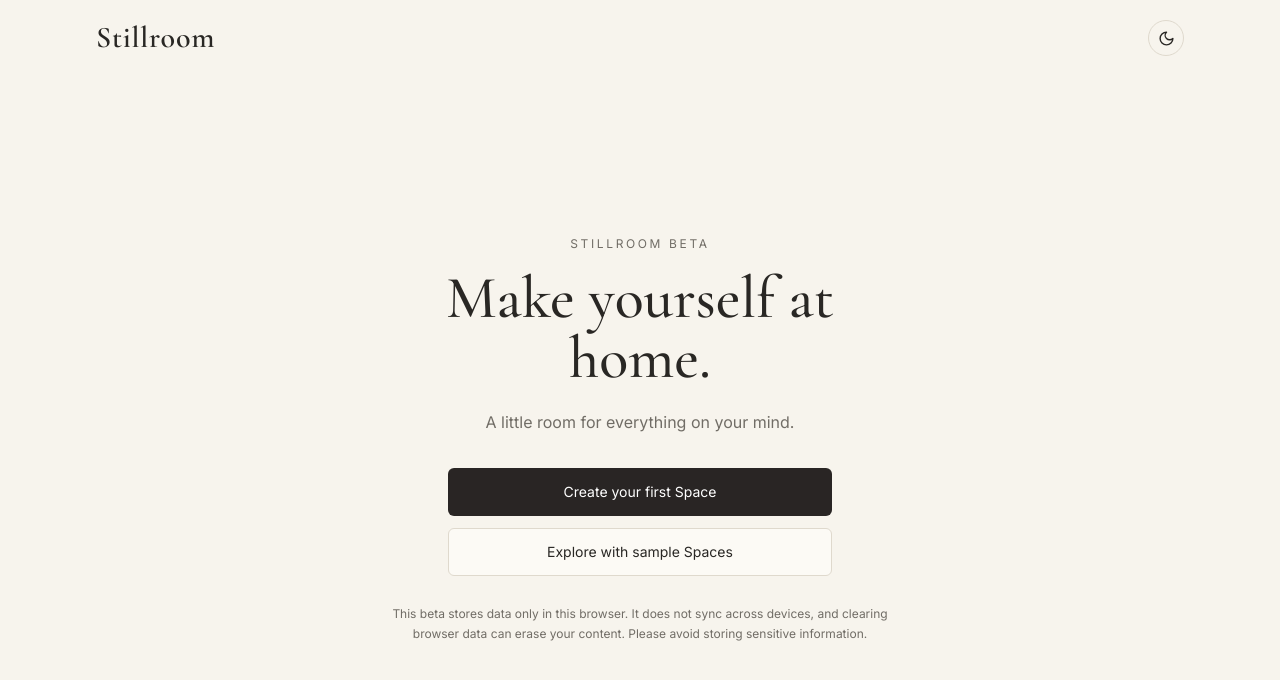
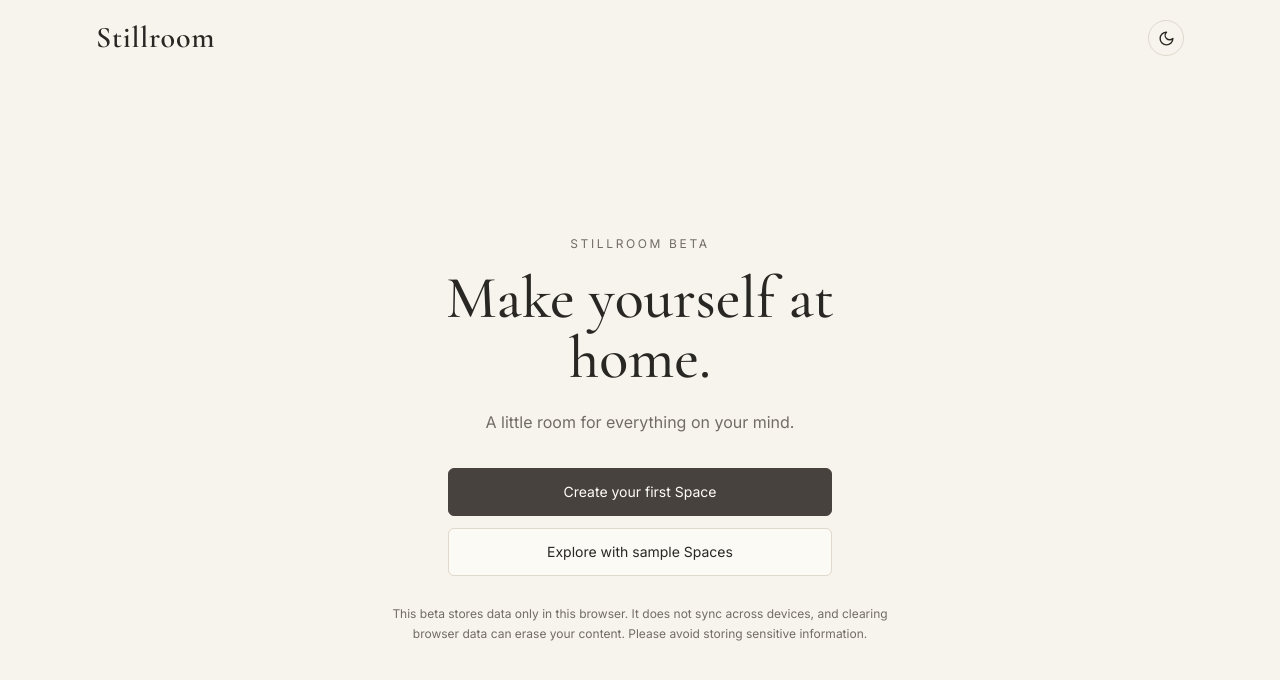
Before and after one commit to mynamesamazing/Stillroom, a Next.js app: page / in a window 1280 px wide. Shown: the top 680 px of the page. Built offline with nearby package versions, Linux system fonts and the light colour scheme.

Commit message:
Refine Stillroom onboarding primary button

```diff
--- a/app/globals.css
+++ b/app/globals.css
@@ -20,3 +20,10 @@ button { cursor: pointer; }
 input, textarea, select { color: rgb(var(--foreground)); }
 input::placeholder, textarea::placeholder { color: rgb(var(--muted)); }
 .onboarding-muted { color: rgb(var(--muted)); }
+.onboarding-primary { background: #47423E; border: 1px solid #47423E; color: #FFFDF7; transition: background-color 160ms ease, border-color 160ms ease, transform 160ms ease; }
+.onboarding-primary:hover { background: #575149; border-color: #575149; }
+.onboarding-primary:active { background: #39352F; border-color: #39352F; transform: translateY(1px); }
+.dark .onboarding-primary { background: #B2B8A8; border-color: #B2B8A8; color: #201E1C; }
+.dark .onboarding-primary:hover { background: #C3C7B9; border-color: #C3C7B9; }
+.dark .onboarding-primary:active { background: #A4AA98; border-color: #A4AA98; transform: translateY(1px); }
+.onboarding-primary:focus-visible { outline-color: rgb(var(--foreground)); }
--- a/components/StillroomApp.tsx
+++ b/components/StillroomApp.tsx
@@ -110,7 +110,7 @@ export function StillroomApp() {
       <button onClick={() => setView("library") } className="font-editorial text-3xl font-semibold tracking-wide">Stillroom</button>
       <button onClick={() => setDark(v => !v)} className="grid h-9 w-9 place-items-center rounded-full border line-border" aria-label={`Use ${dark ? "day" : "night"} theme`}>{dark ? <Sun size={17} /> : <Moon size={17} />}</button>
     </header>
-    {showOnboarding ? <section className="mx-auto flex min-h-[calc(100vh-73px)] w-full max-w-xl items-center px-5 py-10 text-center sm:px-8"><div className="w-full"><p className="mb-4 text-xs uppercase tracking-[0.22em] onboarding-muted">Stillroom beta</p><h1 className="font-editorial text-4xl font-medium leading-tight sm:text-5xl md:text-6xl">Make yourself at home.</h1><p className="mx-auto mt-5 max-w-md text-base leading-7 onboarding-muted">A little room for everything on your mind.</p><div className="mx-auto mt-8 flex max-w-sm flex-col gap-3"><button type="button" onClick={createFirstSpace} className="min-h-12 w-full rounded-md bg-stone-800 px-5 py-3 text-sm text-white dark:bg-stone-100 dark:text-stone-900">Create your first Space</button><button type="button" onClick={exploreSamples} className="min-h-12 w-full rounded-md border line-border surface px-5 py-3 text-sm">Explore with sample Spaces</button></div><p className="mx-auto mt-7 max-w-lg text-xs leading-5 onboarding-muted">This beta stores data only in this browser. It does not sync across devices, and clearing browser data can erase your content. Please avoid storing sensitive information.</p></div></section> : view === "library" ? <section className="mx-auto max-w-6xl px-5 pb-16 md:px-8">
+    {showOnboarding ? <section className="mx-auto flex min-h-[calc(100vh-73px)] w-full max-w-xl items-center px-5 py-10 text-center sm:px-8"><div className="w-full"><p className="mb-4 text-xs uppercase tracking-[0.22em] onboarding-muted">Stillroom beta</p><h1 className="font-editorial text-4xl font-medium leading-tight sm:text-5xl md:text-6xl">Make yourself at home.</h1><p className="mx-auto mt-5 max-w-md text-base leading-7 onboarding-muted">A little room for everything on your mind.</p><div className="mx-auto mt-8 flex max-w-sm flex-col gap-3"><button type="button" onClick={createFirstSpace} className="min-h-12 w-full rounded-md onboarding-primary px-5 py-3 text-sm">Create your first Space</button><button type="button" onClick={exploreSamples} className="min-h-12 w-full rounded-md border line-border surface px-5 py-3 text-sm">Explore with sample Spaces</button></div><p className="mx-auto mt-7 max-w-lg text-xs leading-5 onboarding-muted">This beta stores data only in this browser. It does not sync across devices, and clearing browser data can erase your content. Please avoid storing sensitive information.</p></div></section> : view === "library" ? <section className="mx-auto max-w-6xl px-5 pb-16 md:px-8">
       <div className="mb-8 flex items-end justify-between gap-4 border-b line-border pb-7">
         <div><p className="mb-2 text-xs uppercase tracking-[0.22em] text-stone-500">Your places</p><h1 className="font-editorial text-5xl font-medium md:text-6xl">Spaces</h1></div>
         <button onClick={() => setSpaceEditor("new") } className="flex h-11 items-center gap-2 rounded-md bg-stone-800 px-4 text-sm text-white dark:bg-stone-100 dark:text-stone-900"><Plus size={17}/> Create Space</button>
```
